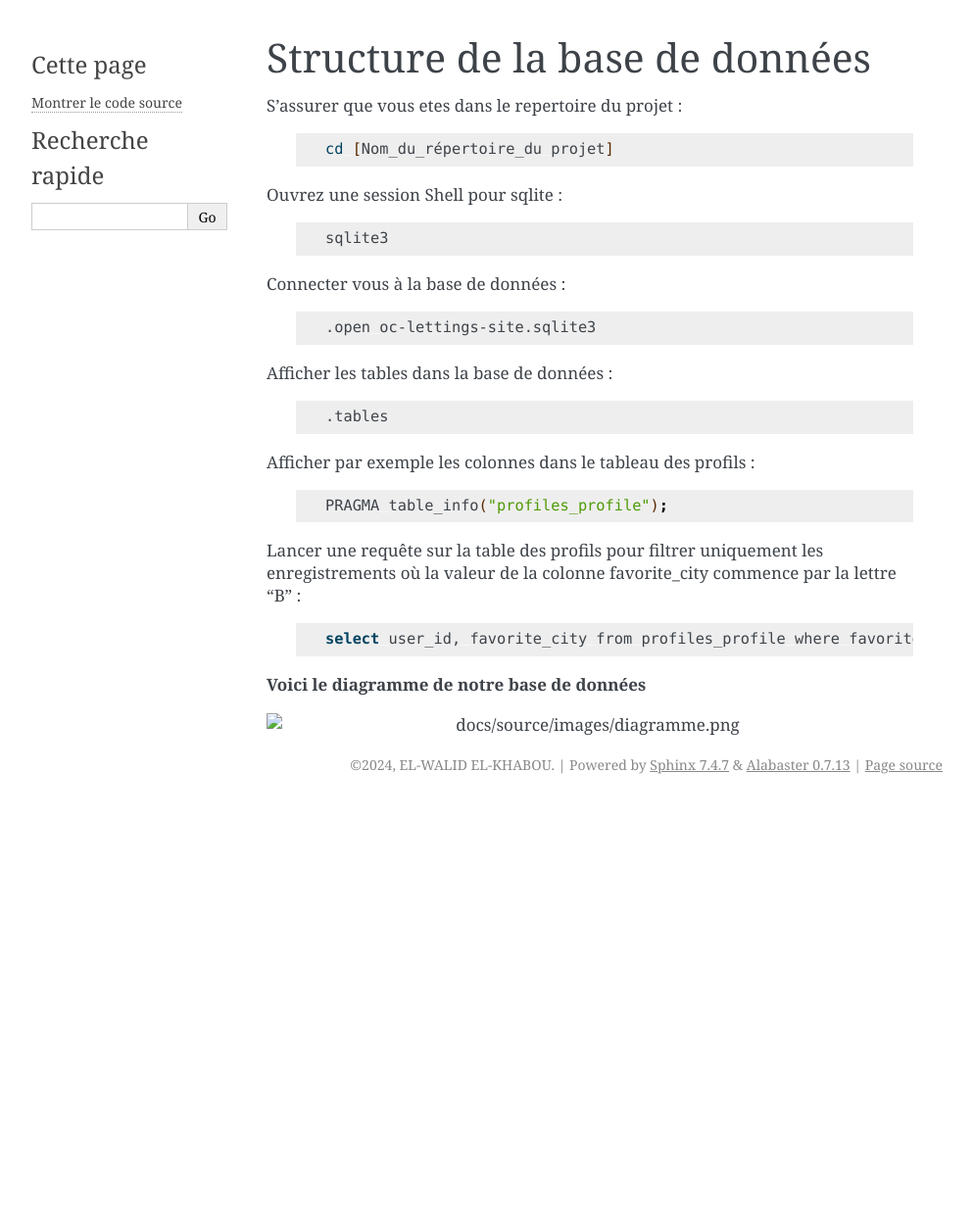
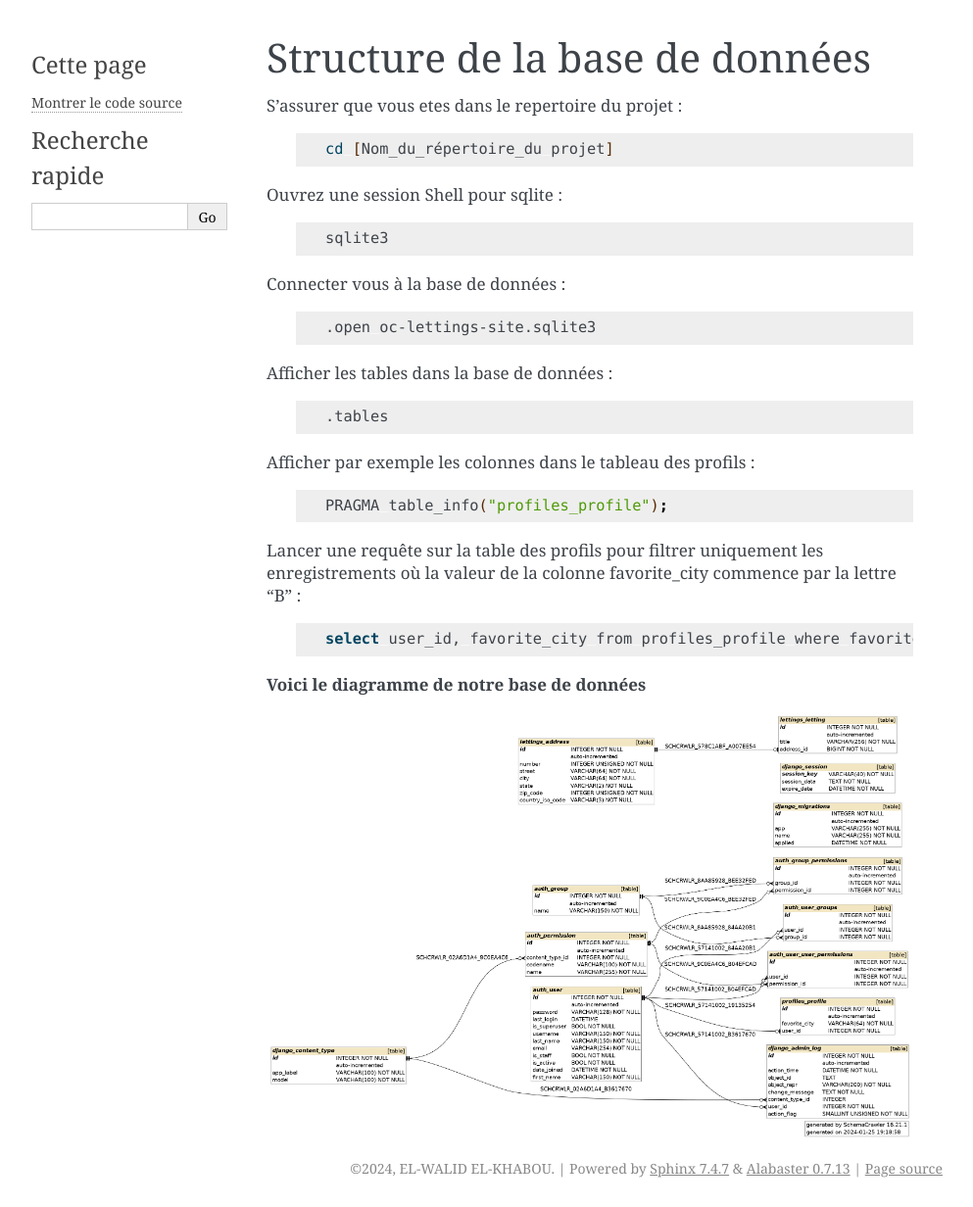
Before and after one commit to waleedos/2023_P13_mettez_a_l-echelle_une_application_Django_en_utilisant-_une_architecture_modulaire, a Sphinx documentation site: the page built from docs/source/structure_base_de_donnees.rst, in a window 1280 px wide. Shown: the whole page at 98% size, without its empty margins (148-1141 px from the left). Built offline with Sphinx 7.4.7, drawn with Linux system fonts in a browser that asks for light colours; pages that are not in the unit, such as notebooks, are missing from menus; before the commit the page ends 900 px from its top, so only the background shows below that.

Commit message:
Fin de la création de la page ou du fichier structure_base_de_donnees.rst-3

```diff
--- a/docs/source/structure_base_de_donnees.rst
+++ b/docs/source/structure_base_de_donnees.rst
@@ -40,5 +40,5 @@ Lancer une requête sur la table des profils pour filtrer uniquement les enregis
 
 **Voici le diagramme de notre base de données**
 
-.. image:: docs/source/images/diagramme.png
+.. image:: /images/diagramme.png
    :align: center
```
